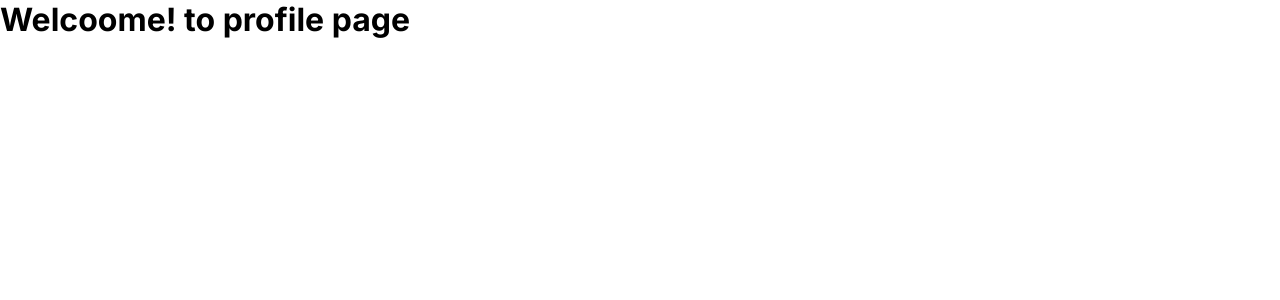
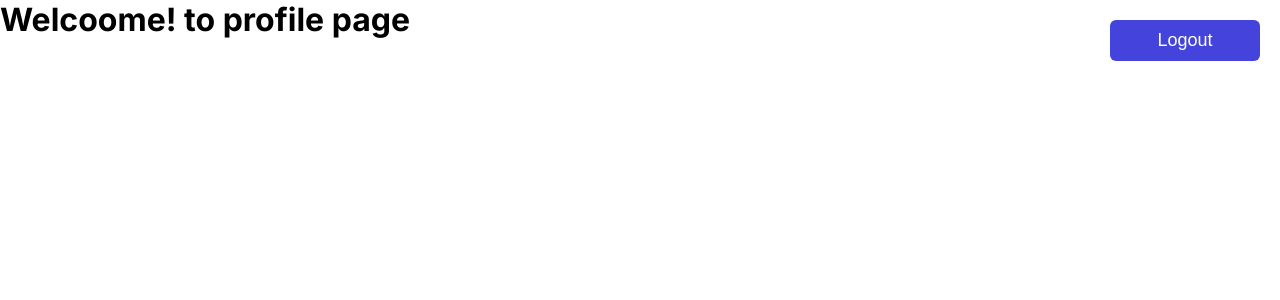
Before and after one commit to niyazalam123/full-stack-next-js-project, a Next.js app: page /profile in a window 1280 px wide. Shown: the top 300 px of the page. Built offline with nearby package versions, Linux system fonts and the light colour scheme.

Commit message:
logout functionality is working

```diff
--- a/src/app/globals.css
+++ b/src/app/globals.css
@@ -1,26 +1,29 @@
-*,*::after,*::before{
+*,
+*::after,
+*::before {
   padding: 0;
   margin: 0;
   box-sizing: border-box;
 }
 
-.container{
+.container {
   max-width: 1365px;
   width: 100%;
-  margin:0px auto;
+  margin: 0px auto;
 }
 
-a{
+a {
   text-decoration: none;
 }
 
-ul{
+ul {
   list-style-type: none;
 }
 
-li{
+li {
   list-style: none;
 }
+
 ._signup1 {
   max-width: 600px;
   width: 96%;
@@ -31,13 +34,16 @@ li{
   padding: 20px 40px;
   text-align: center;
 }
+
 ._signup2 {
   font-size: 31px;
   margin-bottom: 14px;
 }
+
 ._signup3 {
   margin-bottom: 12px;
 }
+
 ._signup3 label {
   display: block;
   width: 100%;
@@ -47,6 +53,7 @@ li{
   padding-left: 5px;
   padding-bottom: 4px;
 }
+
 ._signup3 input {
   width: 100%;
   height: 50px;
@@ -54,6 +61,7 @@ li{
   border: 1px solid #ddd;
   border-radius: 6px;
 }
+
 .han_btn {
   display: block;
   width: 100%;
@@ -69,6 +77,24 @@ li{
   transition: all 0.2s ease;
 }
 
-.han_btn:hover{
+.han_btn:hover {
   opacity: .8;
 }
+
+._btnLogout {
+  position: absolute;
+  top: 20px;
+  right: 20px;
+}
+
+._btnLogout button {
+  background: #44d;
+  border: none;
+  color: #fff;
+  cursor: pointer;
+  font-size: 18px;
+  font-weight: 500;
+  padding: 10px 20px;
+  width: 150px;
+  border-radius: 6px;
+}
--- a/src/app/profile/page.tsx
+++ b/src/app/profile/page.tsx
@@ -1,9 +1,28 @@
-import React from 'react'
+"use client";
+import React from 'react';
+import axios from 'axios';
+import toast, { Toaster } from 'react-hot-toast';
+import { useRouter } from 'next/navigation';
 
 const page = () => {
+  const router = useRouter();
+  async function handleLogout() {
+    try {
+      const response = await axios.get("/api/users/logout");
+      toast.success('logout Successfully!!');
+      router.push("/login")
+    } catch (error: any) {
+      toast.error("something went wrong", error.message);
+    }
+  };
+
   return (
     <>
-    <h1>Welcoome! to profile page</h1>
+      <div className='_btnLogout'>
+        <button onClick={handleLogout}>Logout</button>
+      </div>
+      <h1>Welcoome! to profile page</h1>
+      <Toaster />
     </>
   )
 }
```
